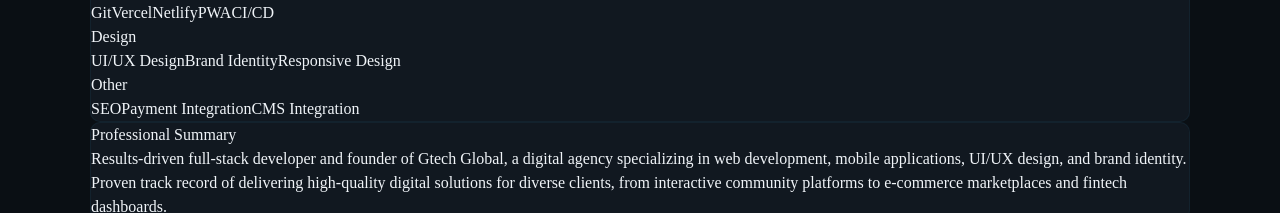
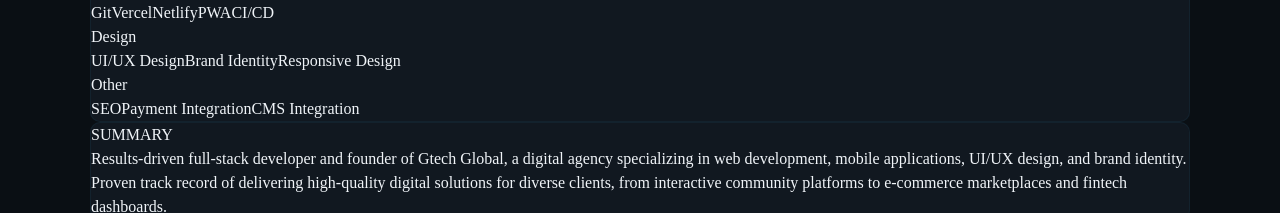
Before and after one commit to gtechglobal-dev/my-portfolio, a React (Vite) app in the folder frontend/: page /resume in a window 1280 px wide. Shown: the part 4340-4553 px from the top of the page. Built offline with nearby package versions, Linux system fonts and the light colour scheme.

Commit message:
fix: resume section title change to SUMMARY

```diff
--- a/frontend/src/pages/Resume.tsx
+++ b/frontend/src/pages/Resume.tsx
@@ -153,7 +153,7 @@ export default function ResumePage() {
               transition={{ duration: 0.4, delay: 0.15 }}
               className="card p-6 md:p-7"
             >
-              <SectionTitle>Professional Summary</SectionTitle>
+              <SectionTitle>SUMMARY</SectionTitle>
               <p className="text-sm text-[#c4c4d4] leading-relaxed">
                 Results-driven full-stack developer and founder of Gtech Global, a digital agency specializing in web development,
                 mobile applications, UI/UX design, and brand identity. Proven track record of delivering high-quality digital
```
